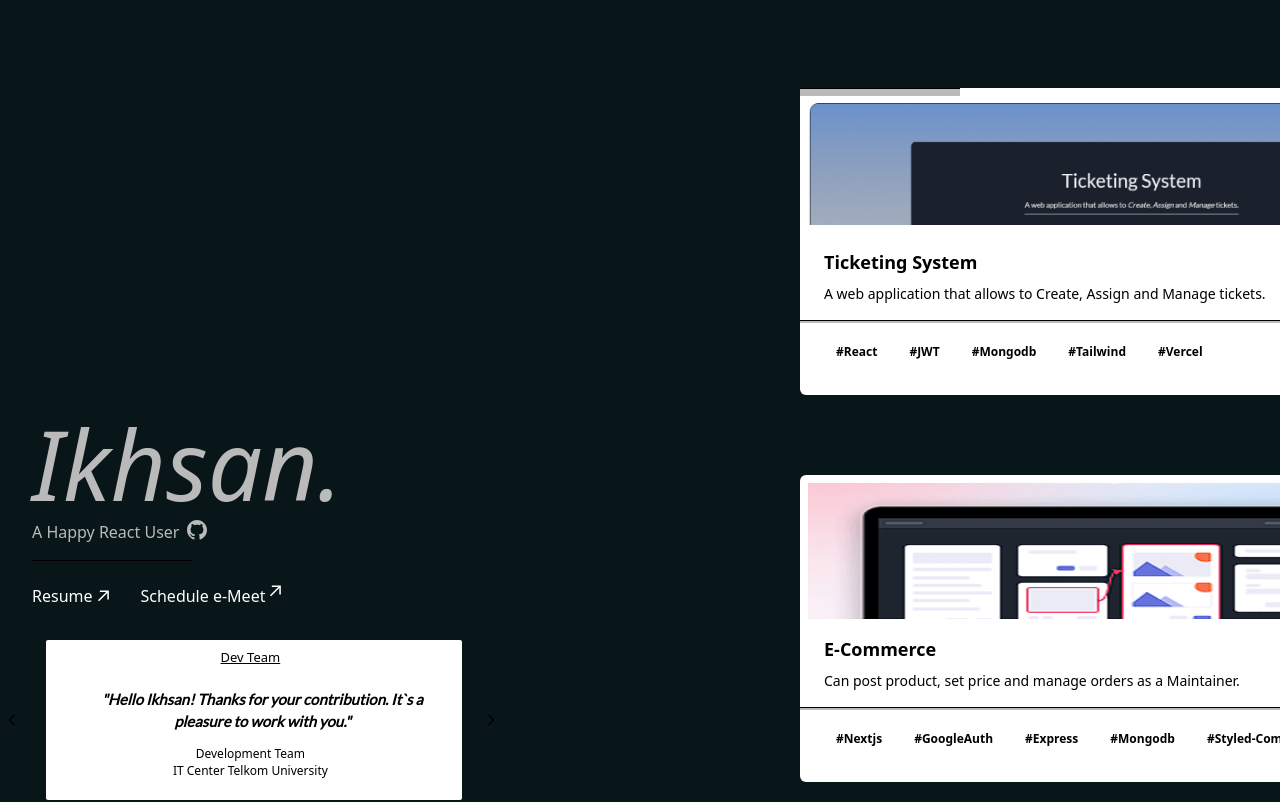
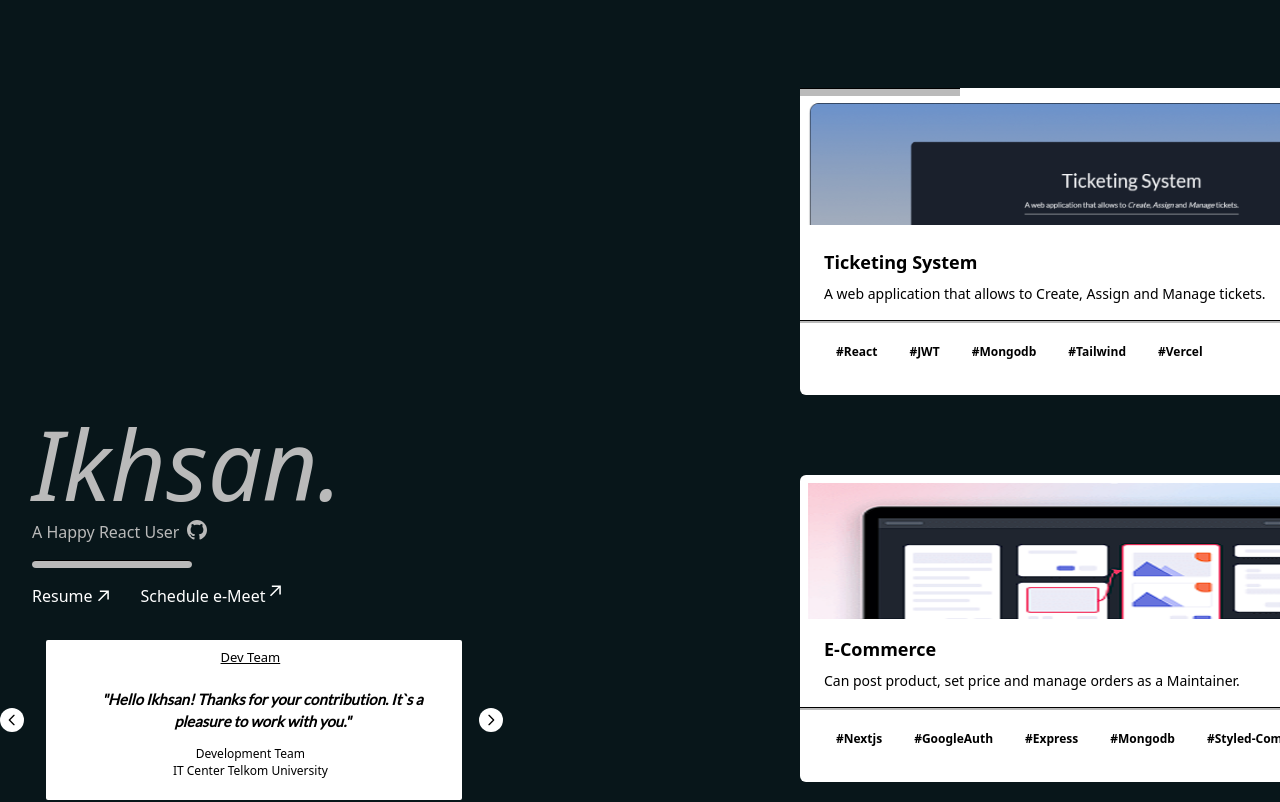
Before and after one commit to ikhsannh/ikhsannh.com, a Next.js app: page / in a window 1280 px wide. Shown: the top 802 px of the page. Built offline with nearby package versions, Linux system fonts and the light colour scheme.

Commit message:
Feat: add colour add Carousel & LeftComponent

```diff
--- a/components/Carousel.tsx
+++ b/components/Carousel.tsx
@@ -27,7 +27,7 @@ const Carousel: React.FC<CarouselProps> = ({ items }) => {
   return (
 
     <div className="flex justify-center items-center text-center xl:fixed mt-[2rem] xl:mt-[40rem]">
-      <button onClick={prevItem} className="bg-gray-200 rounded-full p-1 mr-[0.2rem] sm:mr-[1.4rem]">
+      <button onClick={prevItem} className="bg-white rounded-full p-1 mr-[0.2rem] sm:mr-[1.4rem]">
         <svg className="h-4 w-4" fill="none" viewBox="0 0 24 24" stroke="currentColor">
           <path strokeLinecap="round" strokeLinejoin="round" strokeWidth={2} d="M15 19l-7-7 7-7" />
         </svg>
@@ -47,7 +47,7 @@ const Carousel: React.FC<CarouselProps> = ({ items }) => {
       </div>
       {/* End Card */}
 
-      <button onClick={nextItem} className="bg-gray-200 absolute rounded-full p-1 ml-[22.4rem] sm:ml-[29.5rem] xl:ml-[32.5rem]">
+      <button onClick={nextItem} className="bg-white absolute rounded-full p-1 ml-[22.4rem] sm:ml-[29.5rem] xl:ml-[32.5rem]">
         <svg className="h-4 w-4" fill="none" viewBox="0 0 24 24" stroke="currentColor">
           <path strokeLinecap="round" strokeLinejoin="round" strokeWidth={2} d="M9 5l7 7-7 7" />
         </svg>
--- a/components/LeftComponent.tsx
+++ b/components/LeftComponent.tsx
@@ -50,7 +50,7 @@ const LeftComponent = () => {
           {/*==2==*/}
 
           <div className="flex justify-center xl:justify-start mt-4">
-            <hr className="w-[17rem] xl:w-[10rem] h-[0.5rem] bg-gray-400" />
+            <hr className="w-[17rem] xl:w-[10rem] h-[0.5rem] bg-[#bababa] rounded-full" />
           </div>
 
           {/*===3==*/}
```
